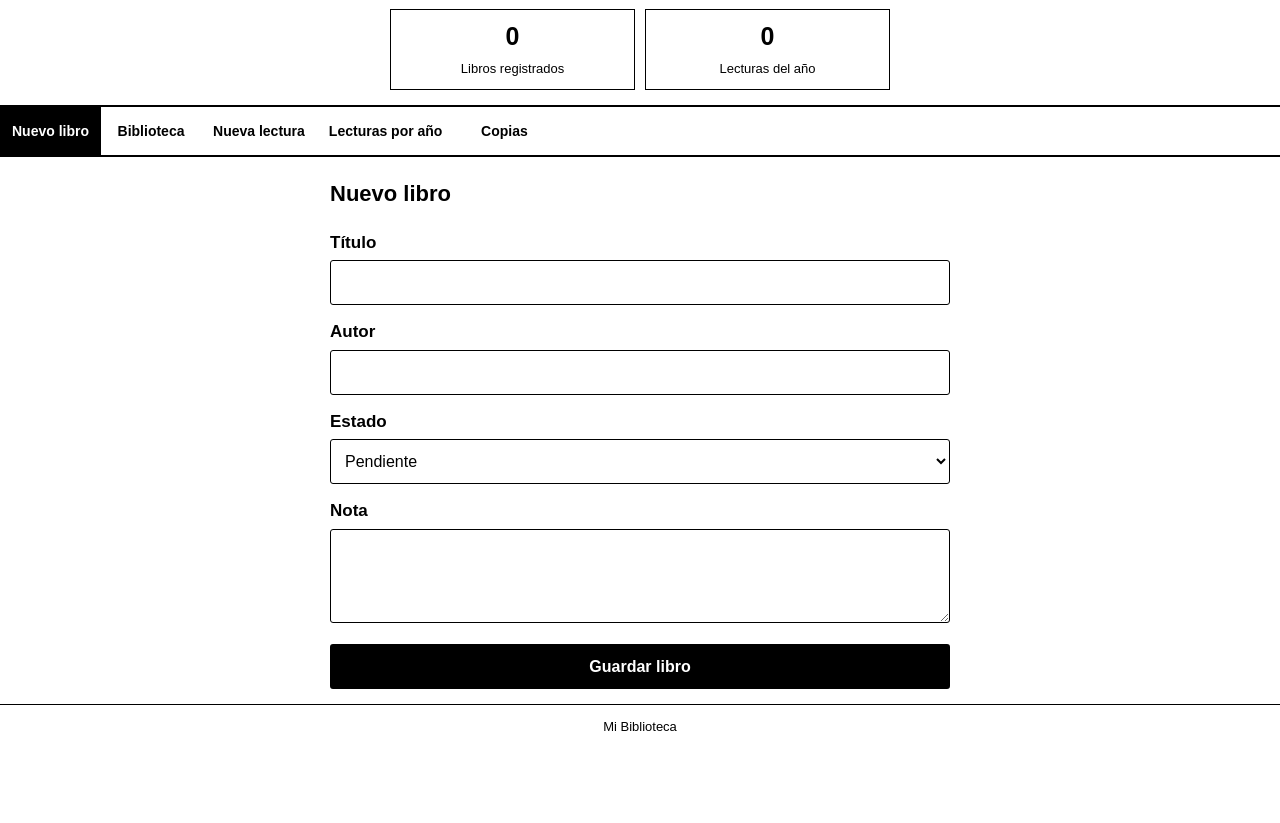
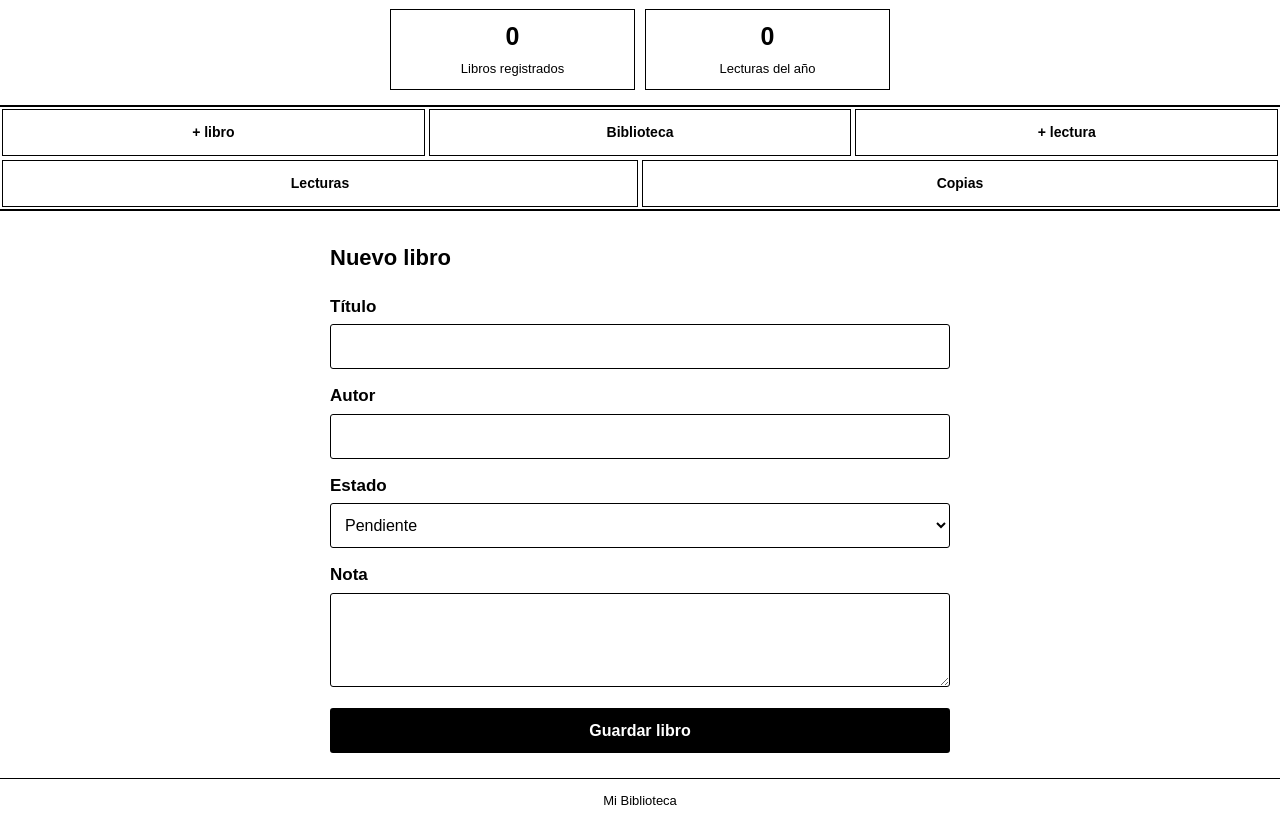
Before and after one commit to Eva92/mi-biblioteca, a plain HTML site: page index.html in a window 1280 px wide. Shown: the part 59-882 px from the top of the page. Before the commit the page ends 808 px from the top, so only its background shows below. Drawn offline with Linux system fonts and the light colour scheme.

Commit message:
Add files via upload

```diff
--- a/app.js
+++ b/app.js
@@ -29,19 +29,38 @@ function safe(value) {
 
 // NAVEGACIÓN
 
+
 function showSection(sectionId) {
-  document.querySelectorAll(".section").forEach(section => {
-    section.classList.toggle("active", section.id === sectionId);
-  });
+  const sections = [
+    "nuevoLibro",
+    "biblioteca",
+    "nuevaLectura",
+    "lecturas",
+    "copias"
+  ];
 
-  document.querySelectorAll(".tab").forEach(tab => {
-    tab.classList.toggle("active", tab.dataset.tab === sectionId);
-  });
+  if (!sections.includes(sectionId)) {
+    sectionId = "nuevoLibro";
+  }
+
+  window.location.hash = sectionId;
 }
 
-document.querySelectorAll(".tab").forEach(button => {
-  button.addEventListener("click", () => {
-    showSection(button.dataset.tab);
+window.addEventListener("hashchange", () => {
+  const sectionId = location.hash.substring(1) || "nuevoLibro";
+
+  document.querySelectorAll(".section").forEach(section => {
+    section.style.display =
+      section.id === sectionId ? "block" : "none";
+  });
+});
+
+window.addEventListener("DOMContentLoaded", () => {
+  const sectionId = location.hash.substring(1) || "nuevoLibro";
+
+  document.querySelectorAll(".section").forEach(section => {
+    section.style.display =
+      section.id === sectionId ? "block" : "none";
   });
 });
 
--- a/index.html
+++ b/index.html
@@ -27,25 +27,11 @@
 </header>
 
 <nav class="navigation">
-  <button class="tab active" data-tab="nuevoLibro">
-    Nuevo libro
-  </button>
-
-  <button class="tab" data-tab="biblioteca">
-    Biblioteca
-  </button>
-
-  <button class="tab" data-tab="nuevaLectura">
-    Nueva lectura
-  </button>
-
-  <button class="tab" data-tab="lecturas">
-    Lecturas por año
-  </button>
-
-  <button class="tab" data-tab="copias">
-    Copias
-  </button>
+  <a href="#nuevoLibro">+ libro</a>
+  <a href="#biblioteca">Biblioteca</a>
+  <a href="#nuevaLectura">+ lectura</a>
+  <a href="#lecturas">Lecturas</a>
+  <a href="#copias">Copias</a>
 </nav>
 
 <main>
--- a/style.css
+++ b/style.css
@@ -53,23 +53,25 @@ body {
   scrollbar-width: thin;
 }
 
-.navigation button {
-  flex: 0 0 auto;
-  width: auto;
-  min-width: 100px;
-  min-height: 48px;
-  margin: 0;
-  padding: 9px 12px;
-  border: 0;
-  border-radius: 0;
-  background: #fff;
-  color: #000;
-  font-size: 14px;
+.navigation {
+  display: flex;
+  flex-wrap: wrap;
+  border-bottom: 2px solid black;
+  background: white;
 }
 
-.navigation button.active {
-  background: #000;
-  color: #fff;
+.navigation a {
+  display: block;
+  flex: 1 1 30%;
+  padding: 12px 5px;
+  margin: 2px;
+  border: 1px solid black;
+  color: black;
+  background: white;
+  text-align: center;
+  text-decoration: none;
+  font-size: 14px;
+  font-weight: bold;
 }
 
 main {
@@ -81,6 +83,16 @@ main {
 
 .section {
   display: none;
+  padding: 10px 0;
+}
+
+.section:target {
+  display: block;
+}
+
+body:not(:has(.section:target))
+#nuevoLibro {
+  display: block;
 }
 
 .section.active {
```
